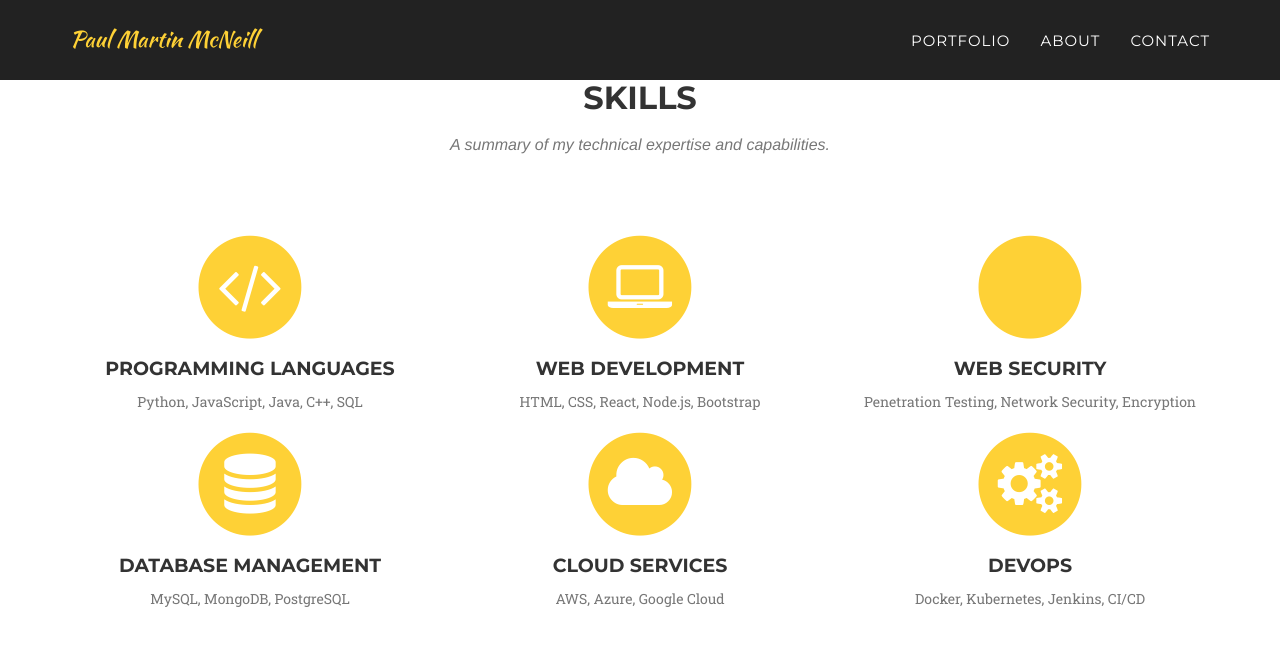
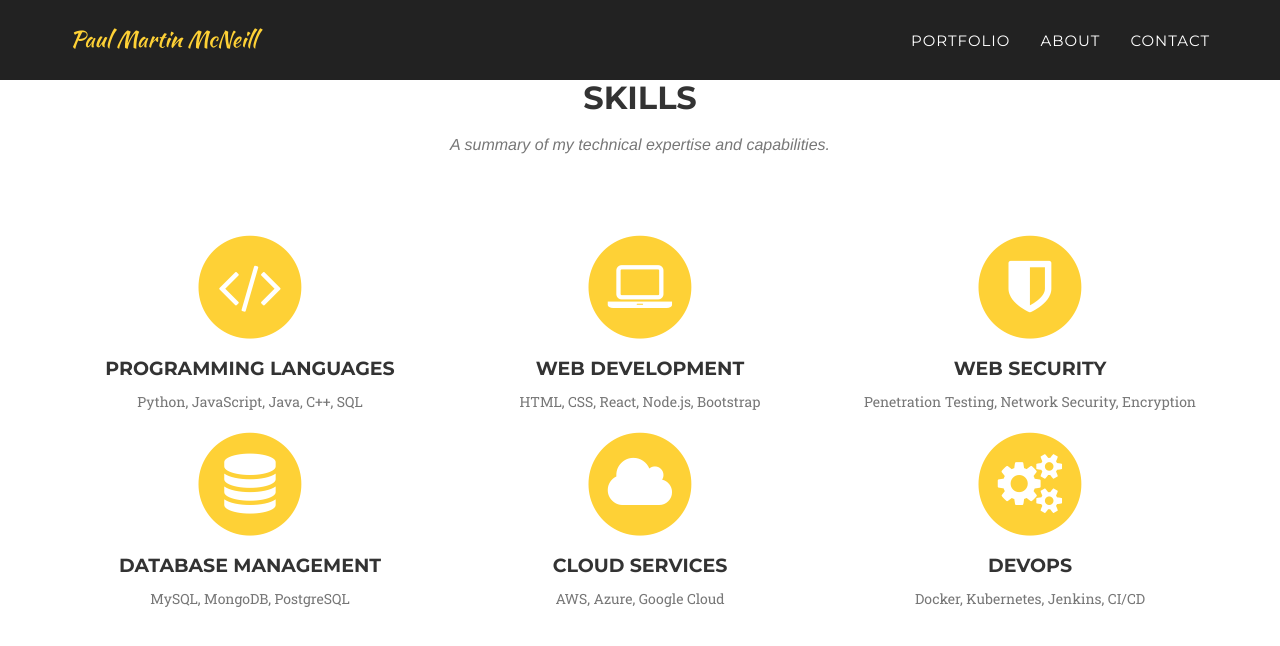
Before and after one commit to mcneillium/paulmcneill.github.io, a Jekyll site: the page built from index.html, in a window 1280 px wide and 900 px high, scrolled down 924 px. Shown: the top 646 px of the window. Built offline with Jekyll 4.4.1, drawn with Linux system fonts in a browser that asks for light colours; some web fonts are replaced.

Commit message:
Update icon

```diff
--- a/_includes/skills.html
+++ b/_includes/skills.html
@@ -27,7 +27,7 @@
             <div class="col-md-4">
                 <span class="fa-stack fa-4x">
                     <i class="fa fa-circle fa-stack-2x text-primary"></i>
-                    <i class="fa fa-shield-alt fa-stack-1x fa-inverse"></i>
+                    <i class="fa fa-shield fa-stack-1x fa-inverse"></i>
                 </span>
                 <h4 class="skill-heading">Web Security</h4>
                 <p class="text-muted">Penetration Testing, Network Security, Encryption</p>
```
